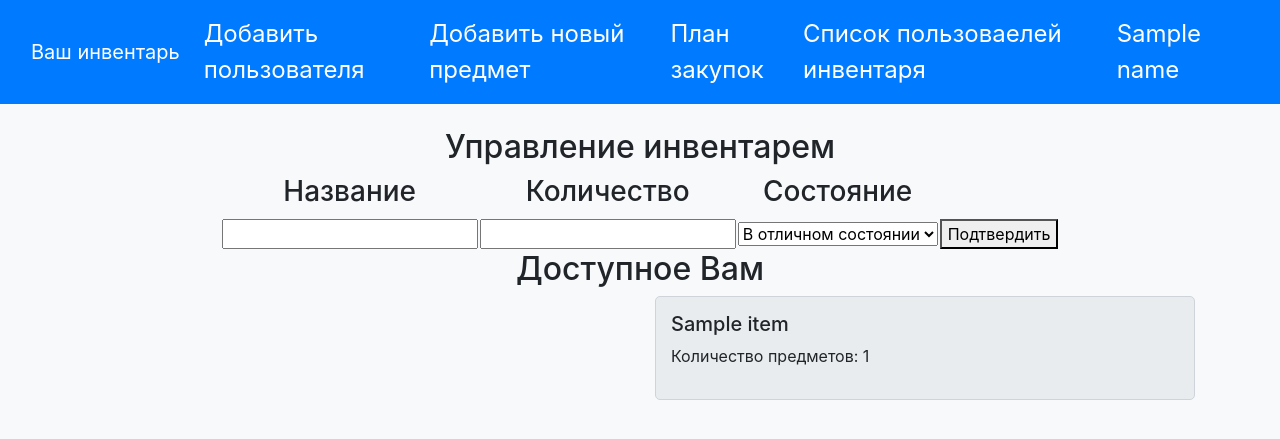
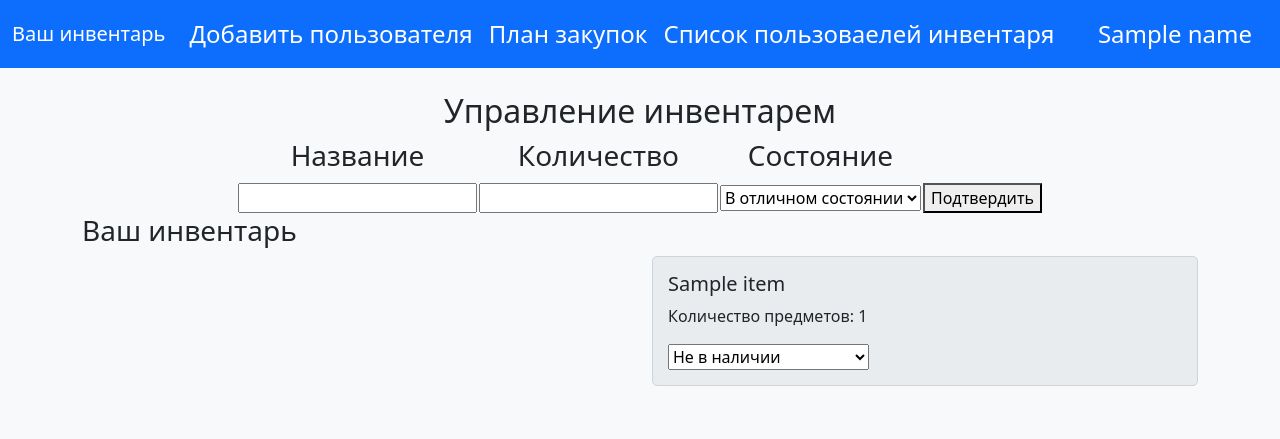
Before and after one commit to Karaseyka/Sport-equipment-management, a Flask app: template templates/admin.html in a window 1280 px wide. Shown: the top 439 px of the page. Run offline with Flask 3, Linux system fonts and the light colour scheme; the template is opened without the code that fills it: most values are stand-ins (such as "Sample title", 1, 10 or a date in 2020); some libraries are stand-ins or nearby versions.

Commit message:
fix inventList and add state for items

```diff
--- a/main.py
+++ b/main.py
@@ -85,19 +85,31 @@ def profile_get():
         items_of_inventory = db_ses.query(Inventory).filter_by(id=cur_user.id).all()
         return render_template('polzovatel.html', name=cur_user.name, inventory=items_of_inventory)
     else:
-        items_of_inventory = db_ses.query(Inventory).filter_by(id=cur_user.id).all()
-        name = request.args.get('name_item')
-        quantity = request.args.get('quantity')
-        condition = request.args.get('condition')
-        add_item(name, quantity, condition)
+
+        items_of_inventory = db_ses.query(Inventory).filter_by(admin=cur_user.id).all()
+
         return render_template('admin.html', name=cur_user.name, inventory=items_of_inventory)
+
+@app.route("/profile/", methods=["POST"])
+@login_required
+def profile_post():
+    cur_user = flask_login.current_user
+    if cur_user.type == "admin":
+        name = request.form['name_item']
+        quantity = request.form['quantity']
+        condition = request.form['condition']
+        db_ses.add(Inventory(name=name, count=quantity, state=condition, admin=cur_user.id))
+        db_ses.commit()
+        items_of_inventory = db_ses.query(Inventory).filter_by(admin=cur_user.id).all()
+        return render_template('admin.html', name=cur_user.name, inventory=items_of_inventory)
+    return render_template("polzovatel.html")
 
 
 
 @app.route('/add_users/')
 @login_required
 def add_users():
-    users = db_ses.query(User).filter_by(type="user").all()
+    users = db_ses.query(User).filter_by(type="user", invent=None).all()
     return render_template('add_users.html', users=users)
 
 
--- a/templates/admin.html
+++ b/templates/admin.html
@@ -1,10 +1,13 @@
 <!DOCTYPE html>
 <html lang="ru">
 <head>
-    <meta charset="UTF-8">
-    <meta name="viewport" content="width=device-width, initial-scale=1.0">
+    <meta charset="utf-8">
+    <meta name="viewport" content="width=device-width, initial-scale=1">
+
+    <!-- Bootstrap CSS -->
+    <link href="https://cdn.jsdelivr.net/npm/bootstrap@5.1.3/dist/css/bootstrap.min.css" rel="stylesheet"
+          integrity="sha384-1BmE4kWBq78iYhFldvKuhfTAU6auU8tT94WrHftjDbrCEXSU1oBoqyl2QvZ6jIW3" crossorigin="anonymous">
     <title>Учет школьного инвентаря - Администратор</title>
-    <link href="https://stackpath.bootstrapcdn.com/bootstrap/4.5.2/css/bootstrap.min.css" rel="stylesheet">
     <style>
         body {
             background-color: #f8f9fa;
@@ -75,37 +78,36 @@
 <!--    </header>-->
 <!--  </div>-->
 <!--</div>-->
-<nav class=" navbar navbar-expand-md navbar-dark bg-primary mb-4" >
+<nav class=" navbar navbar-expand-md navbar-dark bg-primary mb-4">
     <div class="container-fluid">
         <a class="navbar-brand">Ваш инвентарь</a>
 
         <div class="collapse navbar-collapse " id="navbarColor02">
             <ul class="navbar-nav ">
                 <li class="nav-item"><a href="/add_users/" class="nav-link active">Добавить пользователя</a></li>
-            <li class="nav-item"><a href="#" class="nav-link active">Добавить новый предмет</a></li>
+
                 <li class="nav-item"><a href="#" class="nav-link active">План закупок</a></li>
                 <li class="nav-item"><a href="#" class="nav-link active">Список пользоваелей инвентаря</a></li>
             </ul>
-        <a class="nav-link active">
+        </div>
+        <span class="nav-link active">
         {{name}}
-      </a>
-    </div>
+      </span>
     </div>
 </nav>
-
 <div class="container">
     <div class="inventory-list">
         <h2 align="center">Управление инвентарем</h2>
         <table align="center">
      <tr>
-          <form method="POST" action="/profile/">
+
          <td><h3 align="center">Название</h3></td>
          <td><h3 align="center">Количество</h3></td>
          <td><h3 align="center">Состояние</h3></td>
-          </form>
+
     </tr>
     <tr>
-        <form method="GET" action="/profile/">
+        <form method="POST">
             <td><input type="text" name="name_item"/></td>
             <td><input type="number" name="quantity" /></td>
             <td><select id="condition" name="condition">
@@ -117,7 +119,25 @@
         </form>
     </tr>
         </table>
-        <h2 align="center">Доступное Вам</h2>
+<!--        <h3> Добавить предмет в инвентарь</h3>-->
+<!--        <div class="row">-->
+<!--            <div class="col">-->
+<!--                <input class="form-control" type="text" placeholder="Введите название элемента"-->
+<!--                       aria-label="deafult input example">-->
+<!--            </div>-->
+<!--            <div class="col">-->
+<!--                <input class="form-control" type="number" placeholder="Введите кол-во единиц предмета"-->
+<!--                       aria-label="deafult input example">-->
+<!--            </div>-->
+<!--            <div class="col">-->
+<!--                <button type="submit" class="btn btn-outline-success">Добавить</button>-->
+<!--            </div>-->
+<!--            <div class="col">-->
+<!--                <select-->
+<!--            </div>-->
+
+        </div>
+        <h3>Ваш инвентарь</h3>
         <div class="row">
             <div class="col-sm-6">
                 {% for item in inventory %}
@@ -126,6 +146,11 @@
                     <div class="inventory-item">
                         <h5>{{ item.name }}</h5>
                         <p>Количество предметов: {{ item.count }}</p>
+                        <select id="conditionItem" name="conditionItem">
+                            <option {% if item.state == "good" %} selected {% endif %} value="good" >В отличном состоянии</option>
+                            <option {% if item.state == "bad" %} selected {% endif %} value="bad">Неисправен</option>
+                            <option {% if item.state == "out" %} selected {% endif %} value="out">Не в наличии</option>
+                        </select>
                     </div>
                 </div>
                 {% endif %}
@@ -135,8 +160,16 @@
                 {% for item in inventory %}
                 {% if inventory.index(item) % 2 != 0 %}
                 <div class="col-md-14">
-                    <div class="inventory-item"><h5>{{ item.name }}</h5>
-                        <p>Количество предметов: {{ item.count }}</p></div>
+                    <div class="inventory-item">
+                        <h5>{{ item.name }}</h5>
+                        <p>Количество предметов: {{ item.count }}</p>
+                        <select id="conditionItem" name="conditionItem">
+                            <option {% if item.state == "good" %} selected {% endif %} value="good" >В отличном состоянии</option>
+                            <option {% if item.state == "bad" %} selected {% endif %} value="bad">Неисправен</option>
+                            <option {% if item.state == "out" %} selected {% endif %} value="out">Не в наличии</option>
+                        </select>
+                    </div>
+
                 </div>
                 {% endif %}
                 {% endfor %}
@@ -144,8 +177,11 @@
         </div>
     </div>
 </div>
-    <script src="https://code.jquery.com/jquery-3.5.1.slim.min.js"></script>
-    <script src="https://cdn.jsdelivr.net/npm/@popperjs/core@2.9.2/dist/umd/popper.min.js"></script>
-    <script src="https://stackpath.bootstrapcdn.com/bootstrap/4.5.2/js/bootstrap.min.js"></script>
+<script src="https://cdn.jsdelivr.net/npm/@popperjs/core@2.10.2/dist/umd/popper.min.js"
+        integrity="sha384-7+zCNj/IqJ95wo16oMtfsKbZ9ccEh31eOz1HGyDuCQ6wgnyJNSYdrPa03rtR1zdB"
+        crossorigin="anonymous"></script>
+<script src="https://cdn.jsdelivr.net/npm/bootstrap@5.1.3/dist/js/bootstrap.min.js"
+        integrity="sha384-QJHtvGhmr9XOIpI6YVutG+2QOK9T+ZnN4kzFN1RtK3zEFEIsxhlmWl5/YESvpZ13"
+        crossorigin="anonymous"></script>
 </body>
 </html>
```
Also changed, not shown: sqll.py (+4 -4 lines), data/instance/sportequip.db. Lines whose indentation alone changed are shown as unchanged.
